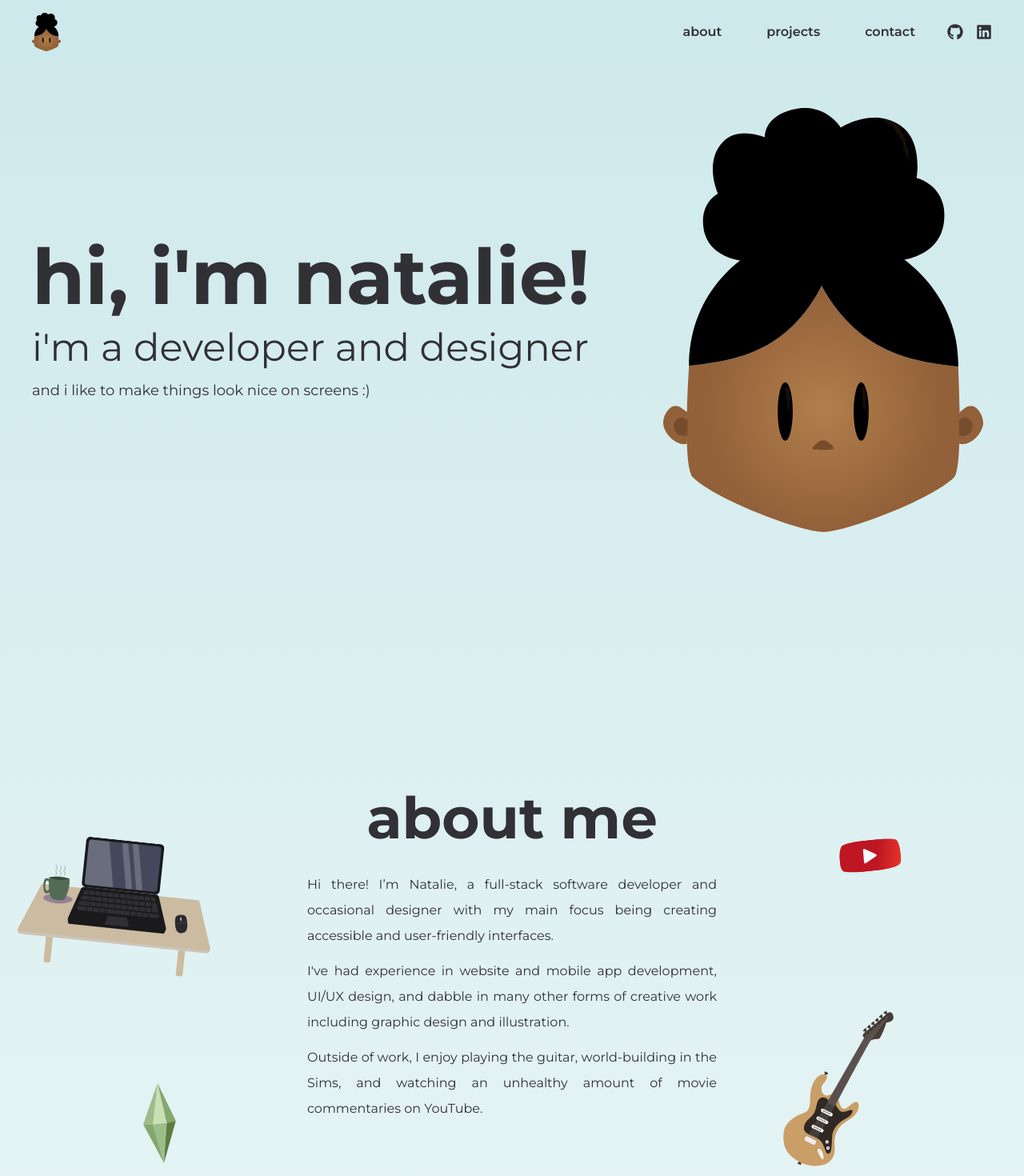
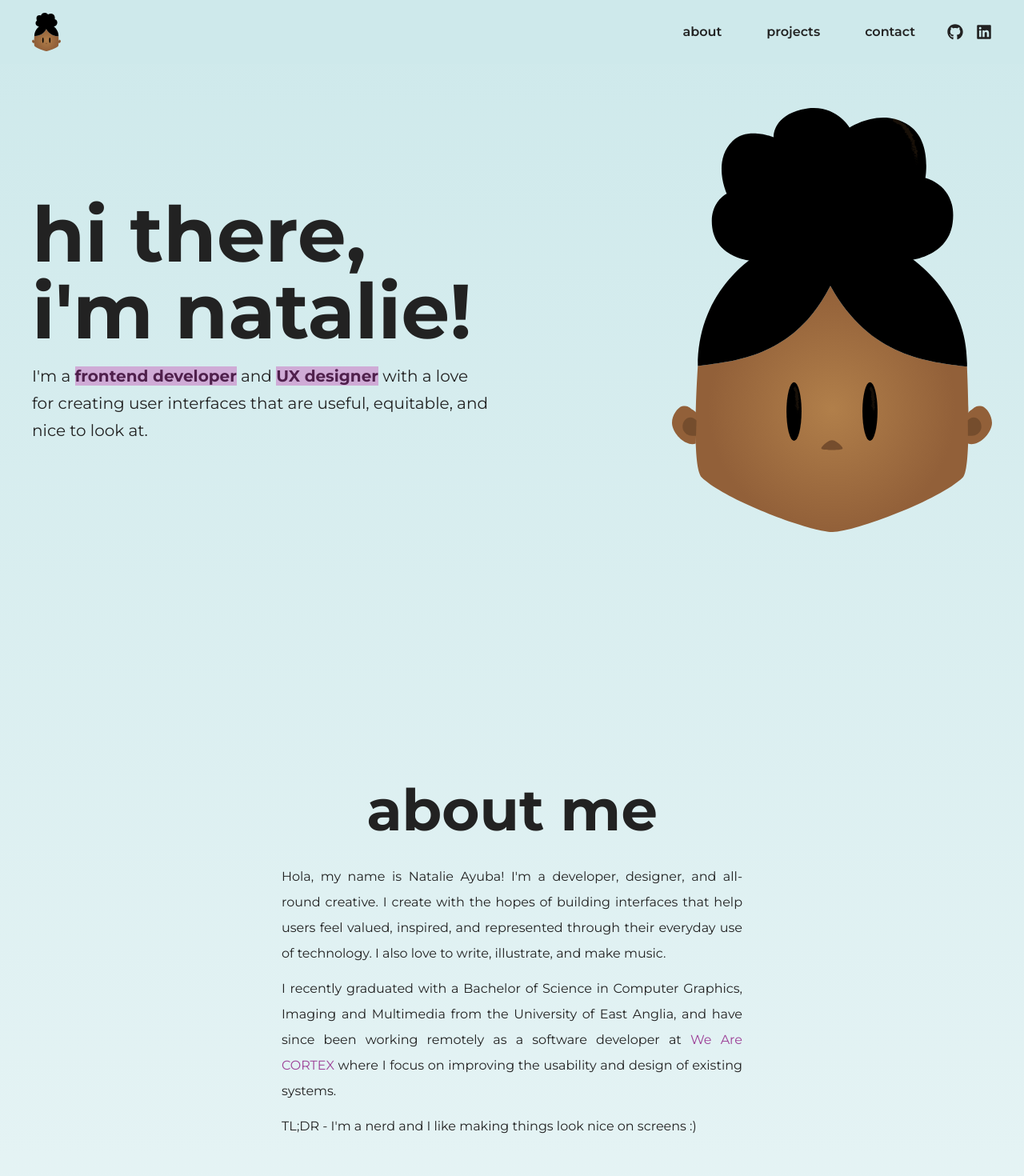
Before and after one commit to nayuba/natalieayuba.github.io, a Next.js app: page / in a window 1280 px wide. Shown: the top 1470 px of the page at 80% size. Built offline with nearby package versions, Linux system fonts and the light colour scheme.

Commit message:
Updated styling

```diff
--- a/components/Header.tsx
+++ b/components/Header.tsx
@@ -11,7 +11,7 @@ const Header: FC<{ className?: string }> = ({ className }) => (
       appendClassName(className)
     }
   >
-    <div className="h-[80px] flex justify-between items-center w-full max-width">
+    <div className="h-[80px] flex justify-between items-center w-full">
       <Link href="/" className="w-9 flex">
         <Image
           src="/logo.svg"
--- a/components/Project.tsx
+++ b/components/Project.tsx
@@ -82,7 +82,7 @@ const Project: FC<ProjectProps> = ({
   return (
     <div
       className={
-        "flex gap-10 pt-14 md:pb-14 flex-wrap justify-center" +
+        "flex gap-12 pt-14 md:pb-14 flex-wrap justify-center" +
         appendClassName(className) +
         (order === "right" ? " flex-row-reverse" : "")
       }
--- a/pages/index.tsx
+++ b/pages/index.tsx
@@ -1,5 +1,5 @@
 import Project from "@/components/Project";
-import { BodyText, H1, H2, H3, LinkText } from "@/components/Text";
+import { BodyText, H1, H2, LinkText } from "@/components/Text";
 import Image from "next/image";
 import ScrollToTopButton from "@/components/ScrollToTopButton";
 import Footer from "@/components/Footer";
@@ -11,23 +11,16 @@ export default function Home() {
       <Header />
       <main className="px-6 md:px-10 flex flex-col items-center">
         {/* Banner */}
-        <section className="w-full flex items-center flex-wrap pt-28 gap-20 max-w-[1400px] md:min-h-screen banner-breakpoint:pt-0 md:content-center">
-          <div className="flex flex-col gap-4 lowercase">
-            <H1 text="Hi, I'm Natalie!" />
-            <H3
-              text="I'm a developer and designer"
-              className="font-normal md:text-5xl"
-            />
-            <BodyText
-              text="And I like to make things look nice on screens :)"
-              className="text-lg"
-            />
+        <section className="w-full flex items-center flex-wrap pt-28 gap-20 max-w-[1200px] md:min-h-screen banner-breakpoint:pt-0">
+          <div className="flex flex-col gap-4 max-w-xl">
+            <H1 text="Hi there, I'm Natalie!" />
+            <p className="leading-[170%] text-xl">I&apos;m a <strong className="highlighted">frontend developer</strong> and <strong className="highlighted">UX designer</strong> with a love for creating user interfaces that are useful, equitable, and nice to look at.</p>
           </div>
-          <div className="flex justify-center grow">
+          <div className="flex justify-center lg:justify-end grow">
             <Image
               src="/logo.svg"
               width={400}
-              height={400}
+              height={530}
               alt="A little illustrated self-portrait!"
             />
           </div>
@@ -39,46 +32,10 @@ export default function Home() {
           id="about"
         >
           <H2 text="About Me" />
-          <div className="relative text-justify max-w-lg">
-            <div className="hidden xl:block absolute -top-10 -left-[70%] rotate-6">
-              <Image
-                src="/computer.svg"
-                width="242"
-                height="162"
-                alt="A little illustrated computer!"
-              />
-            </div>
-            <div className="hidden xl:block absolute -bottom-10 -left-[40%] -rotate-6">
-              <Image
-                src="/sims.svg"
-                width="41"
-                height="100"
-                alt="A little illustrated sims diamond!"
-              />
-            </div>
-            <div className="hidden xl:block absolute -top-10 -right-[45%] -rotate-6">
-              <Image
-                src="/yt.svg"
-                width="77"
-                height="39"
-                alt="A little illustrated YouTube logo!"
-              />
-            </div>
-            <div className="hidden xl:block absolute -bottom-10 -right-[45%] -rotate-6">
-              <Image
-                src="/guitar.svg"
-                width="153"
-                height="184"
-                alt="A little illustrated guitar!"
-              />
-            </div>
-            {[
-              "Hi there! I’m Natalie, a full-stack software developer and occasional designer with my main focus being creating accessible and user-friendly interfaces. ",
-              "I've had experience in website and mobile app development, UI/UX design, and dabble in many other forms of creative work including graphic design and illustration.",
-              "Outside of work, I enjoy playing the guitar, world-building in the Sims, and watching an unhealthy amount of movie commentaries on YouTube.",
-            ].map((paragraph: string) => (
-              <BodyText key={paragraph} className="mb-3" text={paragraph} />
-            ))}
+          <div className="text-justify max-w-xl">
+            <BodyText className="mb-3" text="Hola, my name is Natalie Ayuba! I'm a developer, designer, and all-round creative. I create with the hopes of building interfaces that help users feel valued, inspired, and represented through their everyday use of technology. I also love to write, illustrate, and make music." />
+            <p className="body-text mb-3">I recently graduated with a Bachelor of Science in Computer Graphics, Imaging and Multimedia from the University of East Anglia, and have since been working remotely as a software developer at <LinkText text="We Are CORTEX" href="https://www.wearecortex.com/" /> where I focus on improving the usability and design of existing systems.</p>
+            <p className="body-text">TL;DR - I&apos;m a nerd and I like making things look nice on screens :)</p>
           </div>
         </section>
 
@@ -105,7 +62,7 @@ export default function Home() {
                 .
               </>
             }
-            technologies={["React Native", "Node.js", "Expo"]}
+            technologies={["React Native", "Expo", "JavaScript", "Node.js", "Express", "AWS Cognito"]}
             images={[
               {
                 src: "/past-login.png",
@@ -122,7 +79,7 @@ export default function Home() {
             ]}
             order="right"
             link={{
-              text: "Learn more",
+              text: "View case study",
               href: "https://docs.google.com/presentation/d/1hIhJQrXa5Qd5Lhggceuda70YpJB00HhdpQeEzL4tc2w/edit?usp=sharing",
             }}
           />
--- a/styles/globals.css
+++ b/styles/globals.css
@@ -16,7 +16,7 @@ body {
 
 @layer components {
   .h1 {
-    @apply font-bold text-6xl md:text-8xl;
+    @apply font-bold text-6xl md:text-8xl lowercase;
   }
 
   .h2 {
@@ -36,7 +36,7 @@ body {
   }
 
   .link-text {
-    @apply font-semibold text-secondary-dark relative after:absolute after:block after:left-0 after:right-0 after:top-4 after:opacity-0 hover:after:translate-y-1 hover:after:opacity-100 after:duration-150 after:transition-all after:ease-linear;
+    @apply text-secondary-dark relative after:absolute after:block after:left-0 after:right-0 after:top-4 after:opacity-0 hover:after:translate-y-1 hover:after:opacity-100 after:duration-150 after:transition-all after:ease-linear;
   }
 
   .max-width {
@@ -46,4 +46,8 @@ body {
   .btn {
     @apply bg-white font-semibold border border-dark-grey px-5 py-3 w-fit min-w-[98px] flex items-center justify-center gap-2 hover:shadow-crisp duration-100 ease-linear;
   }
+
+  .highlighted {
+    @apply bg-secondary-alpha-60 text-secondary-darker;
+  }
 }
--- a/tailwind.config.js
+++ b/tailwind.config.js
@@ -17,7 +17,7 @@ module.exports = {
       "secondary-dark": "#9D4097",
       "secondary-darker": "#4F204C",
       "secondary-alpha-60": "rgba(203, 128, 198, 0.6)",
-      "dark-grey": "#313035",
+      "dark-grey": "#222",
       "natural-hair-soc-blue": "#DAEDF2",
       "stripped-sets-purple": "#A1539C",
     },
```
